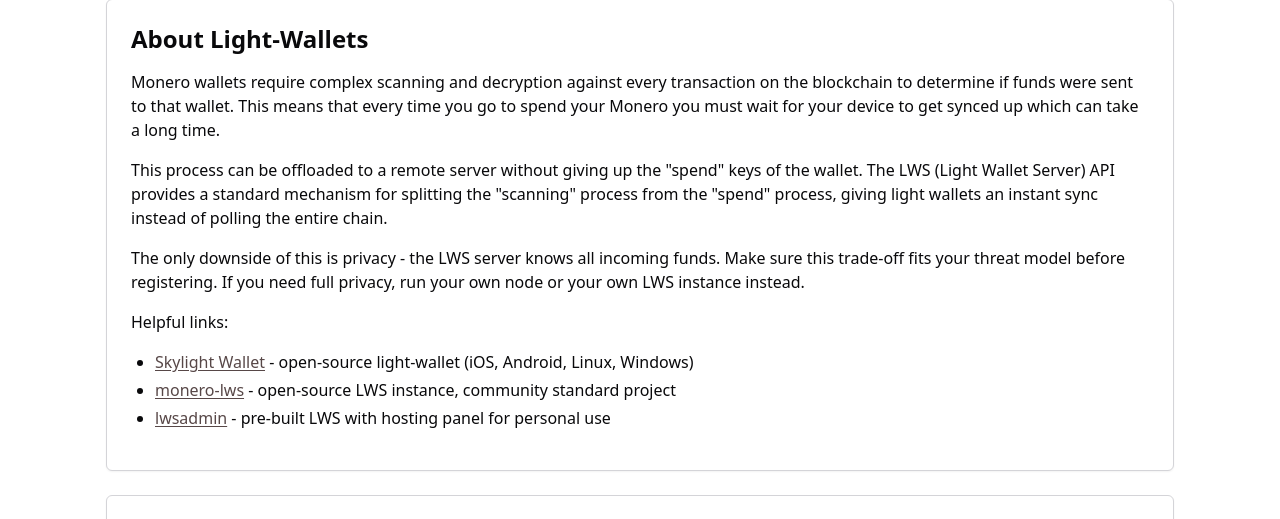
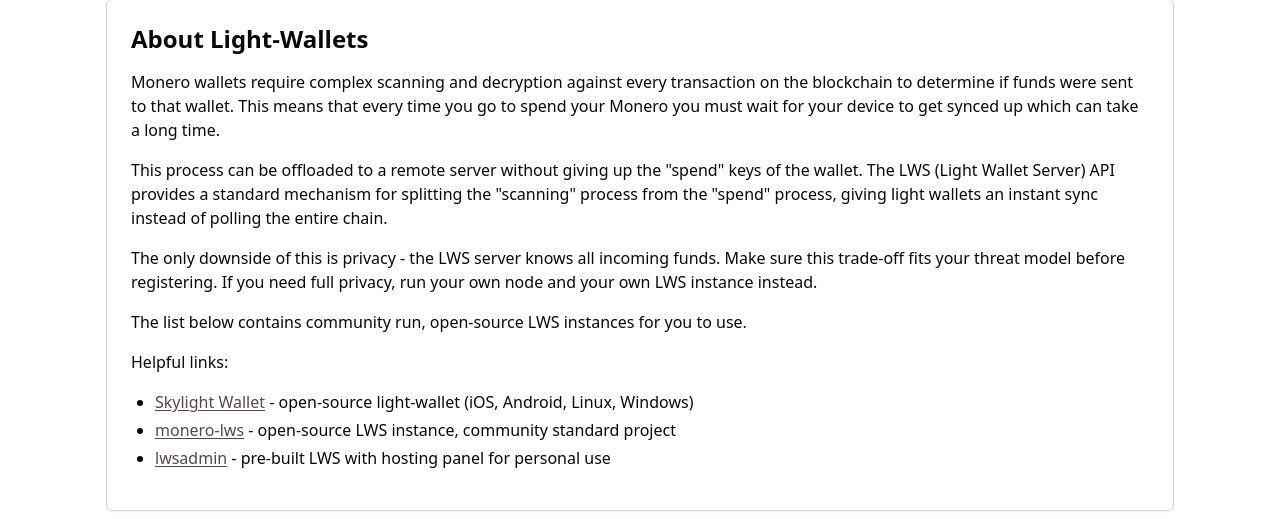
Before and after one commit to lalanza808/monero.fail, a Flask app: page /lws in a window 1280 px wide. Shown: the part 242-761 px from the top of the page. Run offline with Flask 2, Linux system fonts and the light colour scheme; data that the repository does not hold is empty.

Commit message:
fix makefile command in crontab and adjust text on lws page

```diff
--- a/xmrnodes/templates/lws.html
+++ b/xmrnodes/templates/lws.html
@@ -17,8 +17,11 @@
     </p>
     <p>
       The only downside of this is privacy - the LWS server knows all incoming
-      funds. Make sure this trade-off fits your threat model before registering. If you need full privacy, run your own node or your own LWS instance instead.
-
+      funds. Make sure this trade-off fits your threat model before registering.
+      If you need full privacy, run your own node and your own LWS instance instead.
+    </p>
+    <p>
+      The list below contains community run, open-source LWS instances for you to use.
     </p>
     <p>
       Helpful links:
```
Also changed, not shown: 1 other file.
